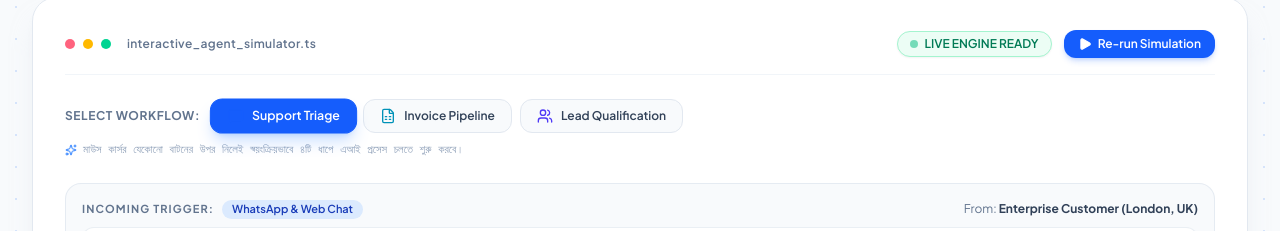
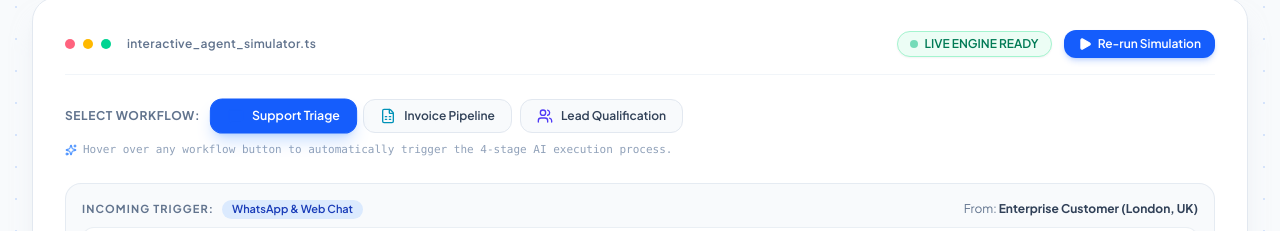
Before and after one commit to jakariyask1-prog/zenivixon, a Next.js app: page / in a window 1280 px wide. Shown: the part 1917-2148 px from the top of the page. Built offline with nearby package versions, Linux system fonts and the light colour scheme; no server answers.

Commit message:
Translate simulator workflow hint text to English

```diff
--- a/src/components/ui/InteractiveAgentSimulator.tsx
+++ b/src/components/ui/InteractiveAgentSimulator.tsx
@@ -353,7 +353,7 @@ export function InteractiveAgentSimulator() {
         </div>
         <p className="text-[11px] text-slate-400 dark:text-slate-500 mt-2 font-mono flex items-center gap-1.5">
           <Sparkles className="w-3 h-3 text-blue-500" />
-          <span>মাউস কার্সর যেকোনো বাটনের উপর নিলেই স্বয়ংক্রিয়ভাবে ৪টি ধাপে এআই প্রসেস চলতে শুরু করবে।</span>
+          <span>Hover over any workflow button to automatically trigger the 4-stage AI execution process.</span>
         </p>
       </div>
 
```
